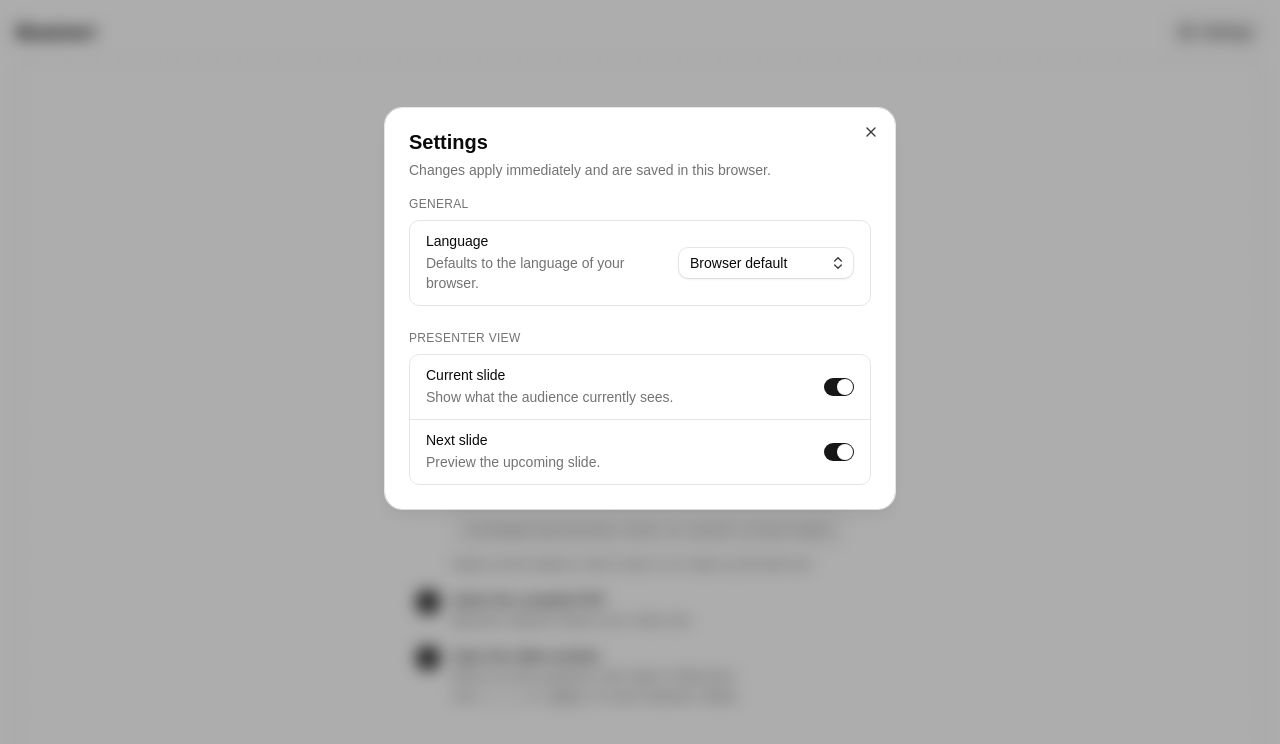
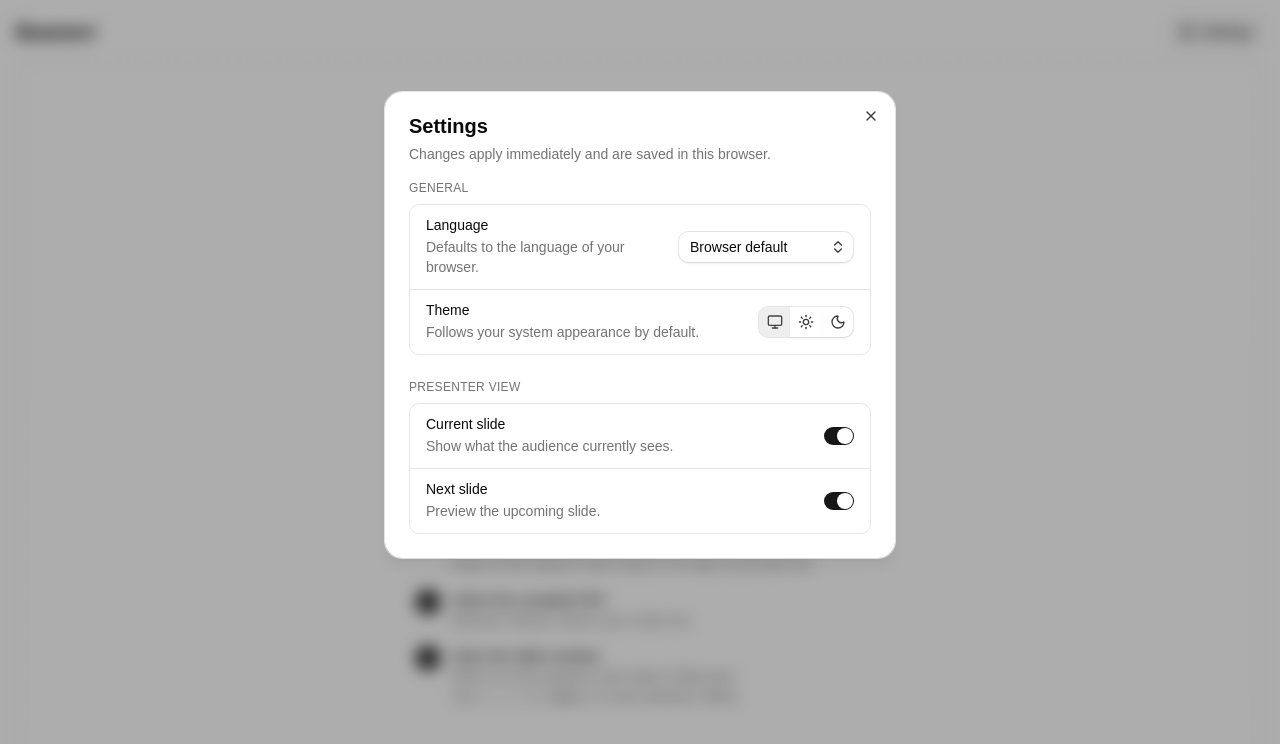
Before and after one commit to KartoffelChipss/beamside, a React (Vite) app: page / in a window 1280 px wide. Both pictures are taken after a click on the button "Settings". Shown: the top 744 px of the page. Built offline with nearby package versions, Linux system fonts and the light colour scheme.

Commit message:
Add theme setting

```diff
--- a/index.html
+++ b/index.html
@@ -11,12 +11,16 @@
         <script type="module" src="/src/main.tsx"></script>
         <script>
             (function () {
-                var stored = localStorage.getItem("theme");
-                var prefersDark = window.matchMedia(
-                    "(prefers-color-scheme: dark)",
-                ).matches;
-                var dark = stored ? stored === "dark" : prefersDark;
-                document.documentElement.classList.toggle("dark", dark);
+                var theme = 'system';
+                try {
+                    var settings = JSON.parse(localStorage.getItem('beamerr-settings') || '{}');
+                    if (settings.theme) theme = settings.theme;
+                } catch (e) {}
+                var dark =
+                    theme === 'system'
+                        ? window.matchMedia('(prefers-color-scheme: dark)').matches
+                        : theme === 'dark';
+                document.documentElement.classList.toggle('dark', dark);
             })();
         </script>
     </body>
--- a/src/App.tsx
+++ b/src/App.tsx
@@ -9,7 +9,7 @@ import { Button } from './components/ui/button';
 import { GetStarted } from './components/GetStarted';
 import { PdfHalfCanvas } from './components/PdfHalfCanvas';
 import { SettingsDialog } from './components/SettingsDialog';
-import { useSystemTheme } from './hooks/useSystemTheme';
+import { useTheme } from './hooks/useTheme';
 import { applyLanguagePreference } from './i18n';
 import { detectNotesLayout, type NotesLayout } from './lib/notes-layout';
 import { loadSettings, saveSettings, type Settings } from './lib/settings';
@@ -31,7 +31,6 @@ const setWindowTitle = (win: Window, title: string) => {
 };
 
 const App = () => {
-    useSystemTheme();
     const { t } = useTranslation();
 
     const fileInputRef = useRef<HTMLInputElement>(null);
@@ -43,6 +42,7 @@ const App = () => {
     const [popup, setPopup] = useState<Popup | null>(null);
     const [error, setError] = useState<AppError | null>(null);
     const [settings, setSettings] = useState<Settings>(loadSettings);
+    useTheme(settings.theme);
 
     const updateSettings = (next: Settings) => {
         if (next.language !== settings.language) applyLanguagePreference(next.language);
--- a/src/components/SettingsDialog.tsx
+++ b/src/components/SettingsDialog.tsx
@@ -1,9 +1,9 @@
 import { useId, type ReactNode } from 'react';
-import { Settings as SettingsIcon } from 'lucide-react';
+import { Monitor, Moon, Settings as SettingsIcon, Sun } from 'lucide-react';
 import { useTranslation } from 'react-i18next';
 
 import { LANGUAGES, type LanguagePreference } from '@/i18n';
-import type { Settings } from '@/lib/settings';
+import type { Settings, Theme } from '@/lib/settings';
 import { Button } from './ui/button';
 import {
     Dialog,
@@ -17,6 +17,7 @@ import {
 import { Label } from './ui/label';
 import { Select, SelectItem, SelectPopup, SelectTrigger, SelectValue } from './ui/select';
 import { Switch } from './ui/switch';
+import { ToggleGroup, ToggleGroupItem } from './ui/toggle-group';
 
 type Props = {
     settings: Settings;
@@ -36,6 +37,13 @@ export const SettingsDialog = ({ settings, onChange }: Props) => {
         })),
     ];
     const languageId = useId();
+    const themeId = useId();
+
+    const themeItems: { value: Theme; label: string; icon: ReactNode }[] = [
+        { value: 'system', label: t('settings.themeSystem'), icon: <Monitor /> },
+        { value: 'light', label: t('settings.themeLight'), icon: <Sun /> },
+        { value: 'dark', label: t('settings.themeDark'), icon: <Moon /> },
+    ];
 
     return (
         <Dialog>
@@ -77,6 +85,33 @@ export const SettingsDialog = ({ settings, onChange }: Props) => {
                                     ))}
                                 </SelectPopup>
                             </Select>
+                        </SettingRow>
+                        <SettingRow
+                            id={themeId}
+                            label={t('settings.theme')}
+                            description={t('settings.themeDescription')}
+                        >
+                            <ToggleGroup
+                                id={themeId}
+                                aria-label={t('settings.theme')}
+                                variant="outline"
+                                className="shrink-0"
+                                value={[settings.theme]}
+                                onValueChange={([theme]) =>
+                                    theme && onChange({ ...settings, theme: theme as Theme })
+                                }
+                            >
+                                {themeItems.map((item) => (
+                                    <ToggleGroupItem
+                                        key={item.value}
+                                        value={item.value}
+                                        aria-label={item.label}
+                                        title={item.label}
+                                    >
+                                        {item.icon}
+                                    </ToggleGroupItem>
+                                ))}
+                            </ToggleGroup>
                         </SettingRow>
                     </SettingsSection>
                     <SettingsSection title={t('settings.presenterView')}>
--- a/src/hooks/useSystemTheme.ts
+++ /dev/null
@@ -1,14 +0,0 @@
-import { useEffect } from "react";
-
-export function useSystemTheme() {
-    useEffect(() => {
-        const mq = window.matchMedia("(prefers-color-scheme: dark)");
-        const apply = () => {
-            if (localStorage.getItem("theme")) return;
-            document.documentElement.classList.toggle("dark", mq.matches);
-        };
-        apply();
-        mq.addEventListener("change", apply);
-        return () => mq.removeEventListener("change", apply);
-    }, []);
-}
--- /dev/null
+++ b/src/hooks/useTheme.ts
@@ -0,0 +1,18 @@
+import { useEffect } from 'react';
+
+import type { Theme } from '@/lib/settings';
+
+export function useTheme(theme: Theme) {
+    useEffect(() => {
+        const root = document.documentElement;
+        if (theme !== 'system') {
+            root.classList.toggle('dark', theme === 'dark');
+            return;
+        }
+        const mq = window.matchMedia('(prefers-color-scheme: dark)');
+        const apply = () => root.classList.toggle('dark', mq.matches);
+        apply();
+        mq.addEventListener('change', apply);
+        return () => mq.removeEventListener('change', apply);
+    }, [theme]);
+}
--- a/src/i18n/locales/de.ts
+++ b/src/i18n/locales/de.ts
@@ -46,6 +46,11 @@ export const de: typeof en = {
         language: 'Sprache',
         languageDescription: 'Standardmäßig wird die Sprache deines Browsers verwendet.',
         languageSystem: 'Browser-Standard',
+        theme: 'Design',
+        themeDescription: 'Folgt standardmäßig dem Erscheinungsbild deines Systems.',
+        themeSystem: 'System',
+        themeLight: 'Hell',
+        themeDark: 'Dunkel',
         presenterView: 'Referentenansicht',
         currentSlide: 'Aktuelle Folie',
         currentSlideDescription: 'Zeigt, was das Publikum gerade sieht.',
--- a/src/i18n/locales/en.ts
+++ b/src/i18n/locales/en.ts
@@ -41,6 +41,11 @@ export const en = {
         language: 'Language',
         languageDescription: 'Defaults to the language of your browser.',
         languageSystem: 'Browser default',
+        theme: 'Theme',
+        themeDescription: 'Follows your system appearance by default.',
+        themeSystem: 'System',
+        themeLight: 'Light',
+        themeDark: 'Dark',
         presenterView: 'Presenter view',
         currentSlide: 'Current slide',
         currentSlideDescription: 'Show what the audience currently sees.',
--- a/src/lib/settings.ts
+++ b/src/lib/settings.ts
@@ -1,13 +1,17 @@
 import type { LanguagePreference } from '@/i18n';
+
+export type Theme = 'system' | 'light' | 'dark';
 
 export type Settings = {
     language: LanguagePreference;
+    theme: Theme;
     showCurrent: boolean;
     showNext: boolean;
 };
 
 const DEFAULT_SETTINGS: Settings = {
     language: 'system',
+    theme: 'system',
     showCurrent: true,
     showNext: true,
 };
```
